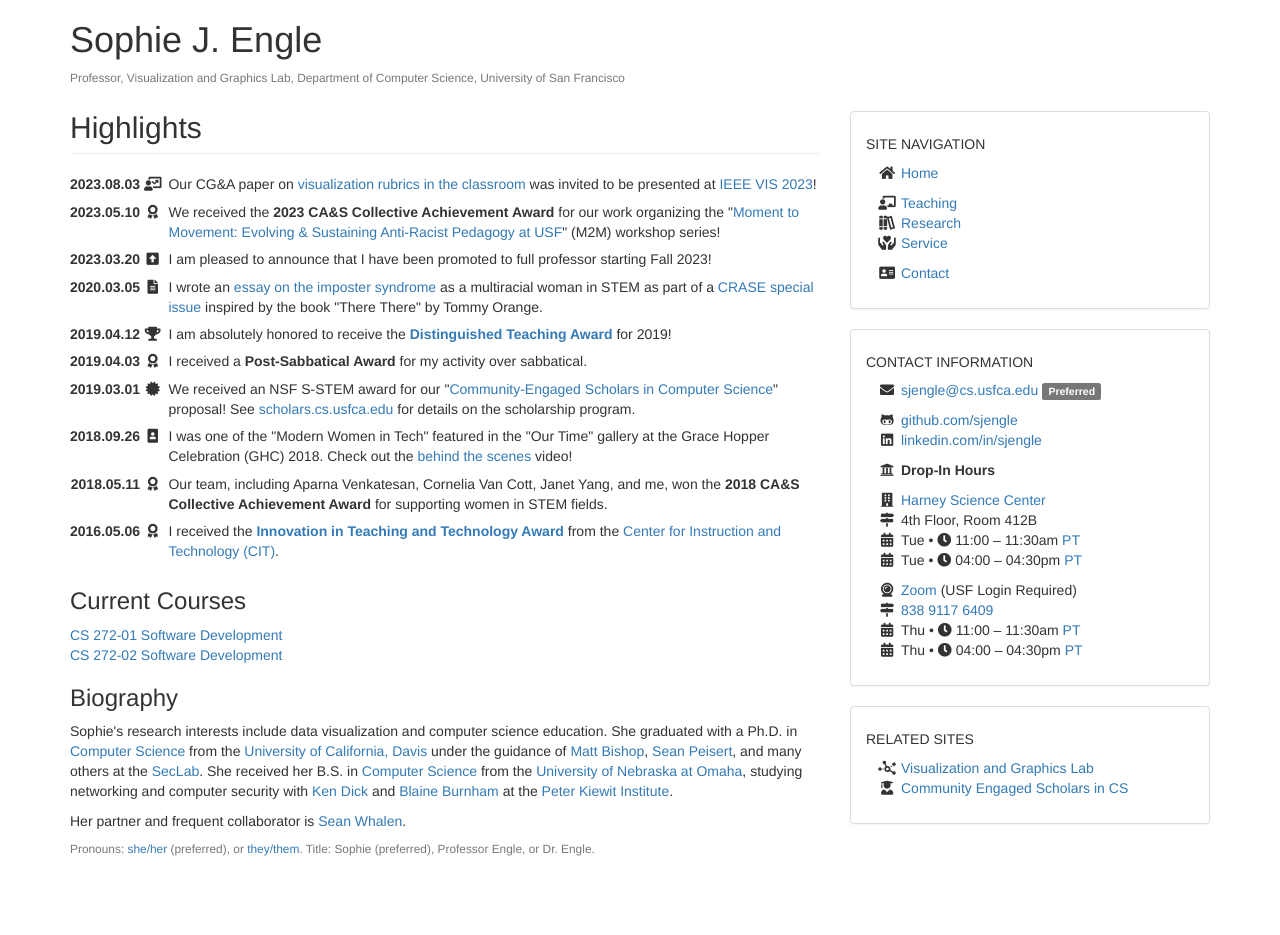
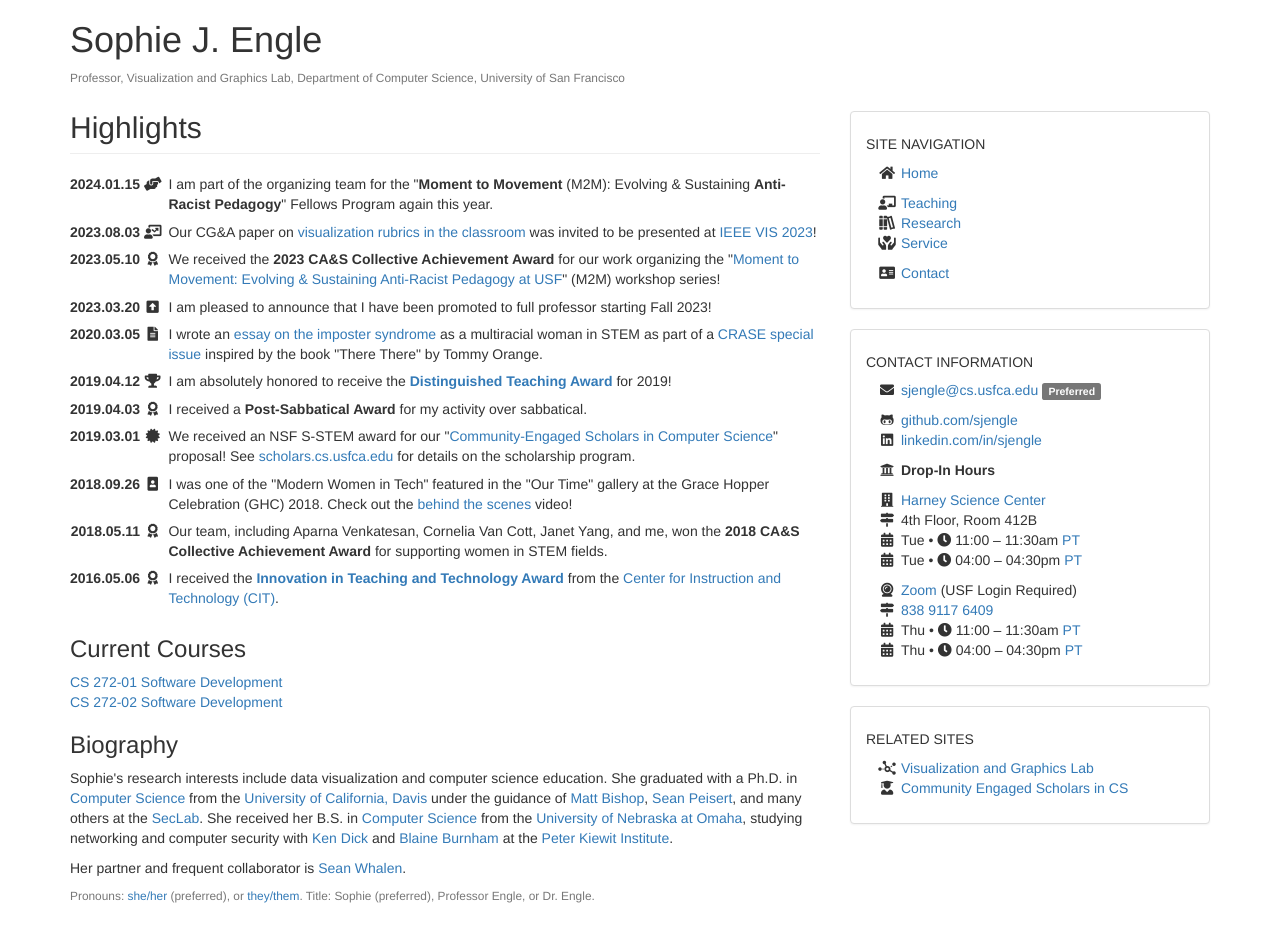
Before and after one commit to sjengle/sjengle.github.io, a Jekyll site: the page built from index.html, in a window 1280 px wide. Built offline with Jekyll 4.4.1, drawn with Linux system fonts in a browser that asks for light colours; before the commit the page ends 900 px from its top, so only the background shows below that.

Commit message:
Adding M2M blurb

```diff
--- a/index.html
+++ b/index.html
@@ -6,6 +6,11 @@ title: Highlights
 <!-- Announcements -->
 <table class="table-hover table-dates">
   <tbody>
+    <tr>
+      <th>2024.01.15 <i class="fas fa-fw fa-hands-helping"></i></th>
+      <td>I am part of the organizing team for the "<strong>Moment to Movement</strong> (M2M): Evolving &amp; Sustaining <strong>Anti-Racist Pedagogy</strong>" Fellows Program again this year.</td>
+    </tr>
+
     <tr>
       <th>2023.08.03 <i class="fas fa-fw fa-user-chart"></i></th>
       <td>Our CG&amp;A paper on <a href="https://doi.org/10.1109/MCG.2022.3149683">visualization rubrics in the classroom</a> was invited to be presented at <a href="https://ieeevis.org/year/2023/welcome">IEEE VIS 2023</a>!</td>
```
